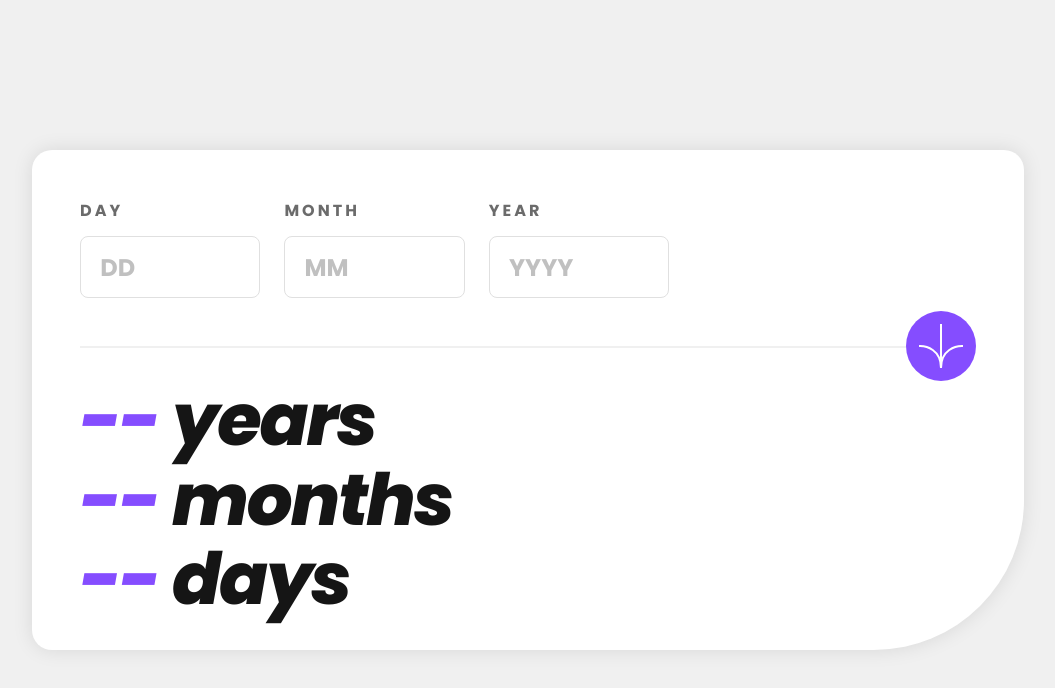
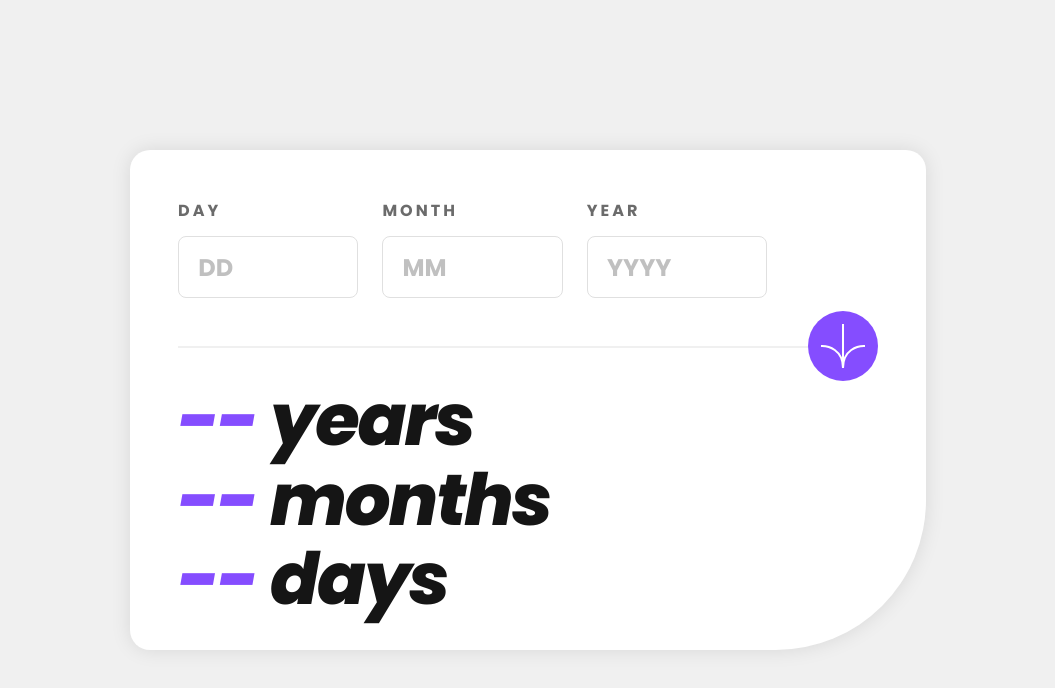
Before and after one commit to vhjsoficial1/calculadora-de-idade, a React (Create React App) app: page / in a window 1280 px wide. Shown: the top 688 px of the page, without its empty margins (112-1167 px from the left). Built offline with nearby package versions, Linux system fonts and the light colour scheme.

Commit message:
v1.1.0
adjusting global widht app

```diff
--- a/src/App.css
+++ b/src/App.css
@@ -2,8 +2,8 @@
   background: white;
   padding: 3rem;
   border-radius: 20px 20px 150px 20px;
-  width: 100%;
-  max-width: 70%;
+  width: 70%;
+  max-width: 700px;
   margin: 2rem auto;
   box-shadow: 0 0 20px rgba(0,0,0,0.1);
   font-family: 'Poppins', sans-serif;
```
